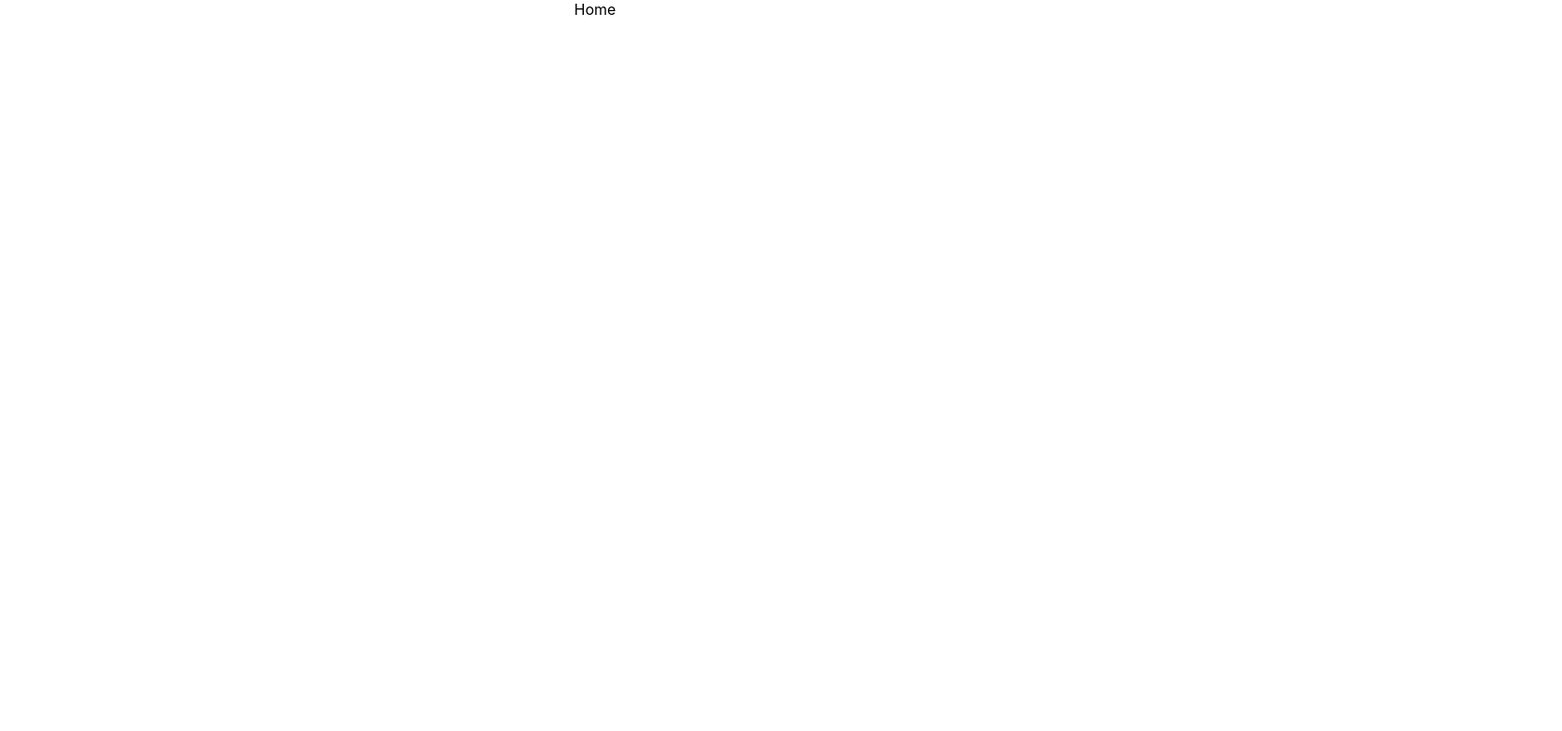
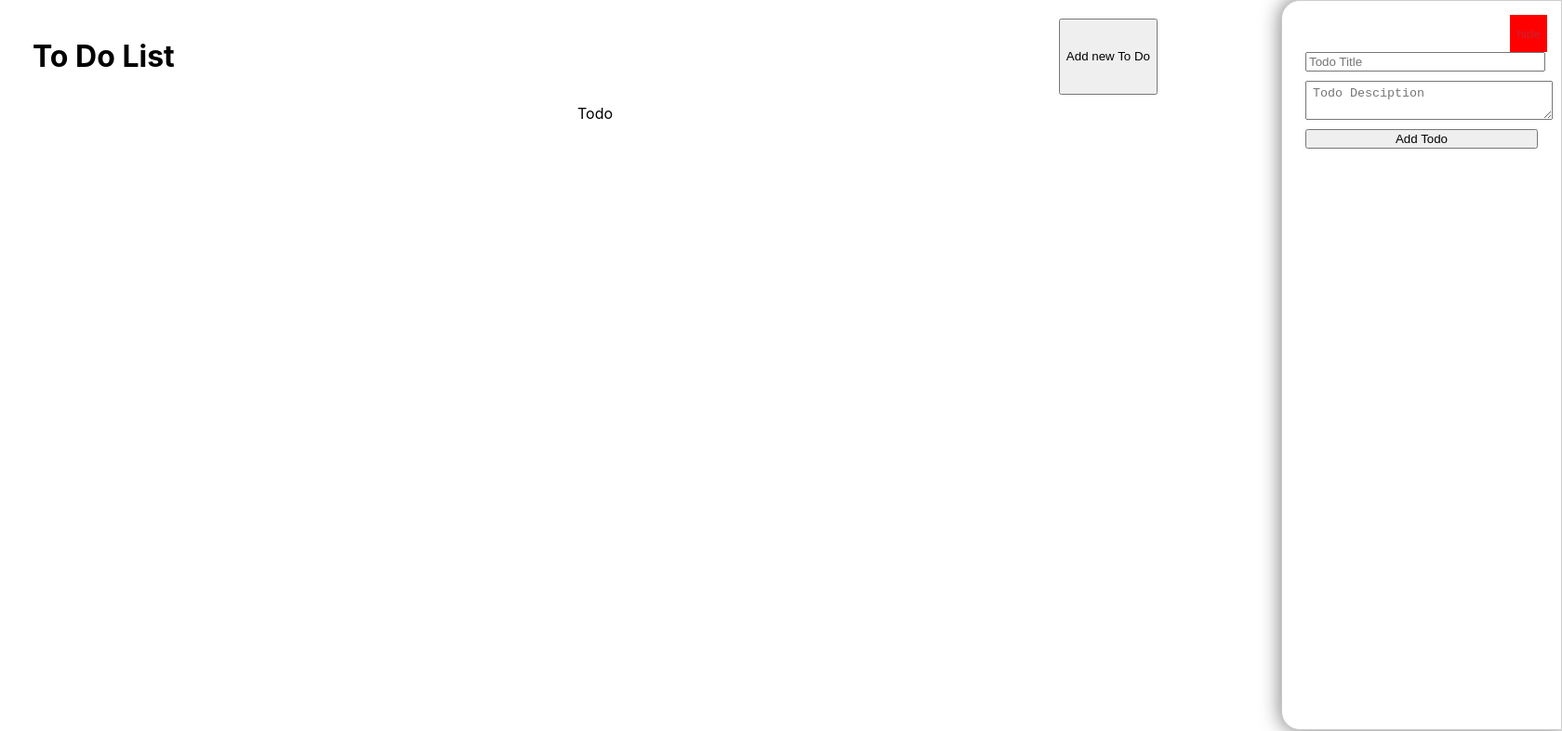
Before and after one commit to Gregfanyan/To-Do-App, a React (Create React App) app: page / in a window 1280 px wide. Shown: the top 787 px of the page at 93% size, 1680 px wide, since content can reach past the window. Built offline with nearby package versions, Linux system fonts and the light colour scheme.

Commit message:
feat: added sideBar

```diff
--- /dev/null
+++ b/src/Home/home.scss
@@ -0,0 +1,60 @@
+.header-menu {
+  display: flex;
+  flex-direction: row;
+  justify-content: space-between;
+  margin: 10px 20px 0;
+  padding: 10px 15px;
+}
+
+#addTodo {
+  position: absolute;
+  top: 0;
+  right: -400px;
+  margin: 0;
+  padding: 0;
+  width: 90%;
+  max-width: 300px;
+  height: 98vh;
+  border: 1px solid #ccc;
+  box-shadow: 0 0 20px 2px rgba(20, 20, 20, 0.5);
+  border-radius: 20px 0 0 20px;
+  background: #fff;
+  transition: right 250ms ease-out;
+}
+#addTodo.enabled {
+  right: 0;
+}
+
+#addTodo form {
+  position: relative;
+  margin: 15px;
+  padding: 30px 10px 5px;
+}
+
+#addTodo form input,
+#addTodo form textarea,
+#addTodo form button {
+  display: block;
+  margin: 10px auto;
+  width: 100%;
+}
+
+#addTodo form button#cancelButton {
+  color: rgb(200, 35, 51);
+  display: inline-block;
+  position: absolute;
+  top: 0;
+  right: 0;
+  margin: 0;
+  width: 40px;
+  height: 40px;
+  border: none;
+  background: red;
+}
+#addTodo form button#cancelButton:hover {
+  color: rgb(220, 53, 69);
+}
+
+#addTodo form textarea {
+  padding: 5px 7px;
+}
--- a/src/Home/index.tsx
+++ b/src/Home/index.tsx
@@ -1,7 +1,37 @@
-import React from "react";
+import React, { useState } from "react";
+
+import SIdeBarForm from "../components/SideBarForm";
+import Todo from "../components/Todo";
+import "./home.scss";
 
 function Home() {
-  return <div>Home</div>;
+  const [openSideBar, setOpenSideBar] = useState<boolean | undefined>(false);
+
+  function openToSideBar() {
+    setOpenSideBar(true);
+  }
+
+  function hideSideBar(e: React.FormEvent<EventTarget>): void {
+    e.preventDefault();
+    setOpenSideBar(false);
+  }
+
+  return (
+    <div>
+      <div className="header-menu">
+        <h1>To Do List</h1>
+        <button onClick={openToSideBar} type="button">
+          Add new To Do
+        </button>
+      </div>
+      <div id="addTodo" className={openSideBar ? "enabled" : null}>
+        <SIdeBarForm hideSideBar={hideSideBar} setOpenSideBar ={setOpenSideBar} />
+      </div>
+      <div>
+        <Todo />
+      </div>
+    </div>
+  );
 }
 
 export default Home;
--- a/src/components/SideBarForm/index.tsx
+++ b/src/components/SideBarForm/index.tsx
@@ -1,11 +1,20 @@
-import React from 'react'
+import React from "react";
+function SideBarForm({ hideSideBar, setOpenSideBar }:any) {
 
-function SideBarForm() {
-    return (
-        <div>
-            SideBarForm
-        </div>
-    )
+  function addTodo() {
+    setOpenSideBar(false);
+  }
+
+  return (
+    <div>
+      <form>
+        <button id="cancelButton" onClick={hideSideBar}>hide</button>
+        <input type="text" required placeholder="Todo Title" />
+        <textarea placeholder="Todo Desciption" />
+        <button type="submit" onClick={addTodo}>Add Todo</button>
+      </form>
+    </div>
+  );
 }
 
-export default SideBarForm
+export default SideBarForm;
--- a/tsconfig.json
+++ b/tsconfig.json
@@ -17,6 +17,7 @@
     "moduleResolution": "node",
     "resolveJsonModule": true,
     "isolatedModules": true,
+    "strictNullChecks": false,
     "noEmit": true,
     "jsx": "react-jsx"
   },
```
Also changed, not shown: src/components/TodoList/index.tsx (added, +7 -0 lines).
